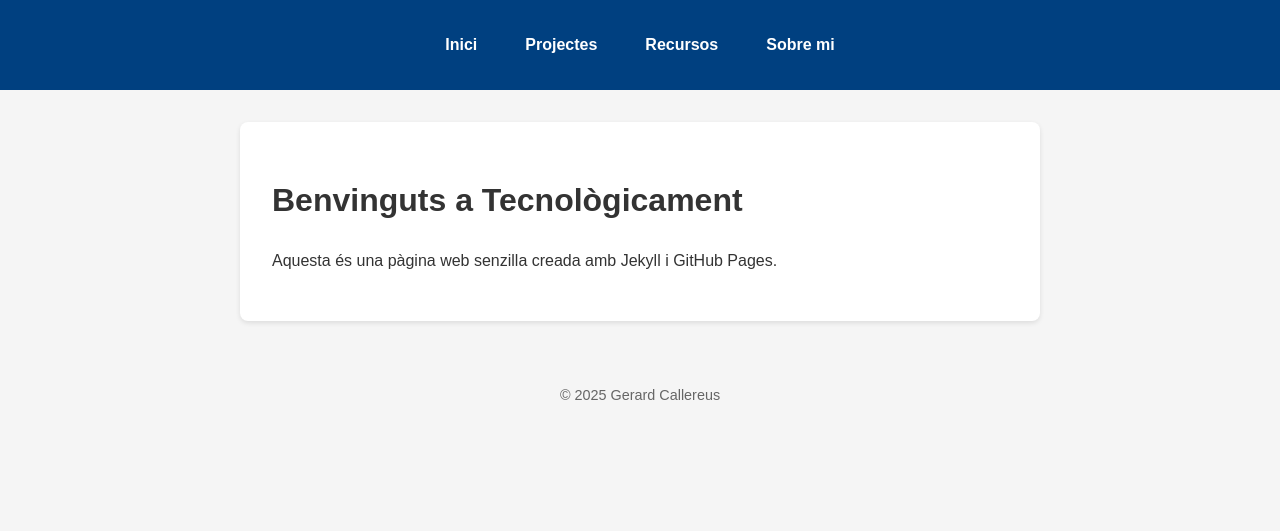
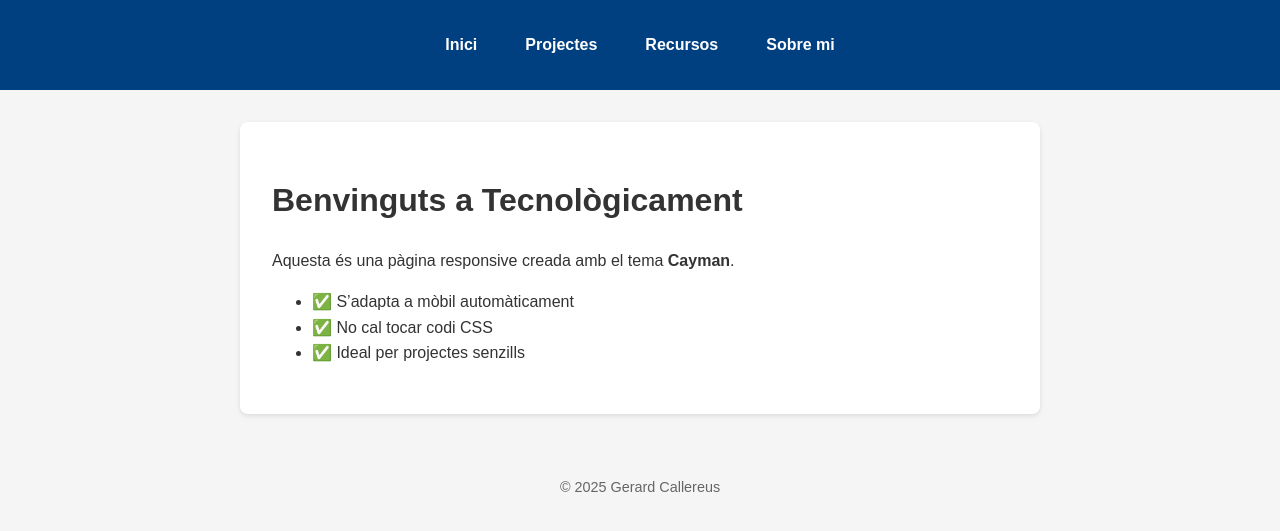
Before and after one commit to gerardcallereus/tecnologicament, a Jekyll site: the page built from index.md, in a window 1280 px wide. Shown: the top 531 px of the page. Built offline with Jekyll 4.4.1, drawn with Linux system fonts in a browser that asks for light colours.

Commit message:
Update index.md

```diff
--- a/index.md
+++ b/index.md
@@ -1,8 +1,12 @@
 ---
+title: Inici
 layout: default
-title: Inici
 ---
 
 # Benvinguts a Tecnològicament
 
-Aquesta és una pàgina web senzilla creada amb Jekyll i GitHub Pages.
+Aquesta és una pàgina responsive creada amb el tema **Cayman**.
+
+- ✅ S’adapta a mòbil automàticament
+- ✅ No cal tocar codi CSS
+- ✅ Ideal per projectes senzills
```
